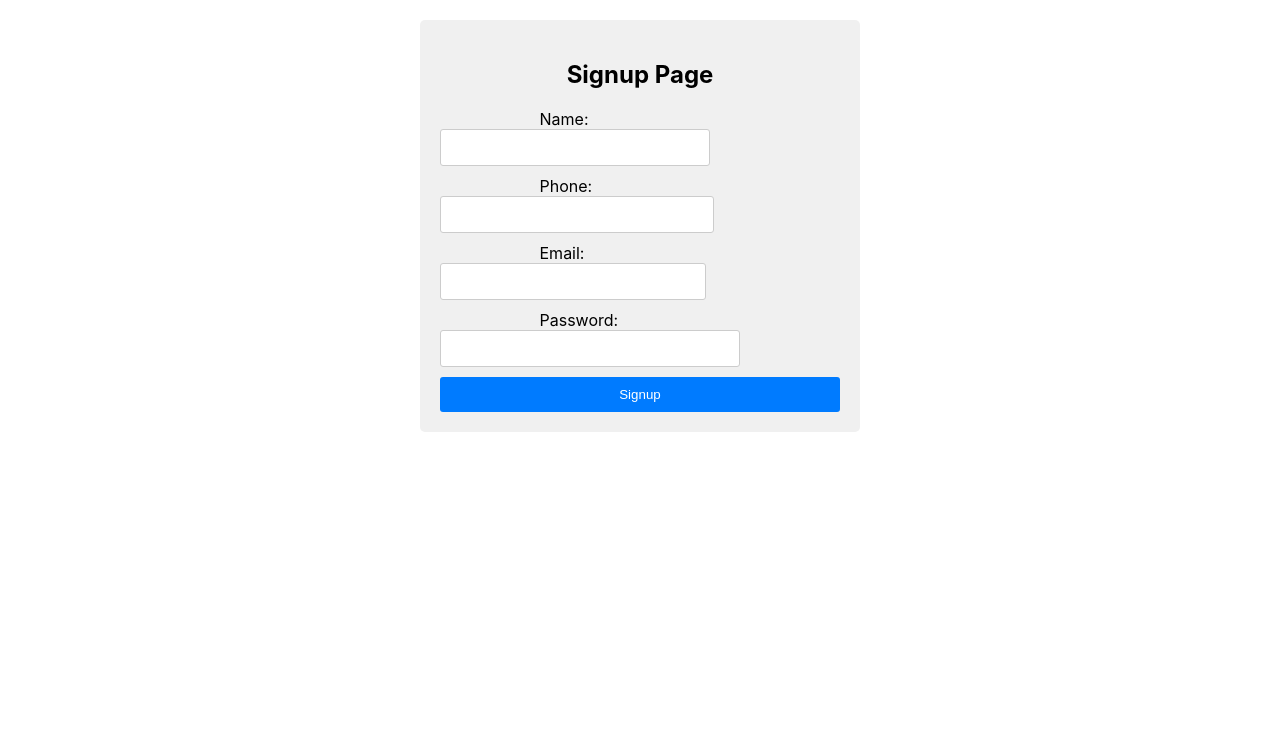
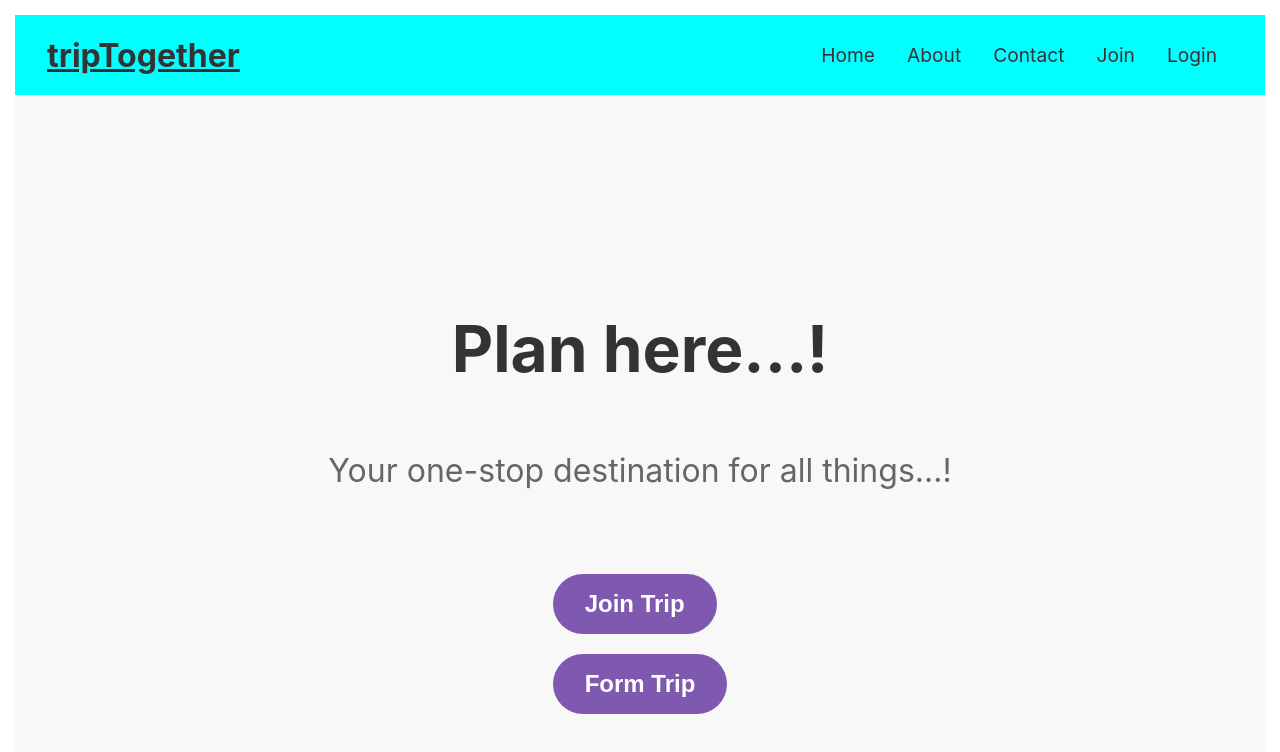
Before and after one commit to Prathamesh180/TripTogether, a React (Create React App) app in the folder frontend/: page /HomePage in a window 1280 px wide. Shown: the top 752 px of the page. Built offline with nearby package versions, Linux system fonts and the light colour scheme.

Commit message:
feat: Rout-mappinge

```diff
--- a/frontend/src/App.css
+++ b/frontend/src/App.css
@@ -1,6 +1,7 @@
 .App {
   text-align: center;
-  margin: 20px;
+  margin: 15px;
+  background-color: aqua;
 }
 
 .App-logo {
@@ -16,7 +17,7 @@
 
 .App-header {
   background-color: #282c34;
-  min-height: 100vh;
+  min-height: 80vh;
   display: flex;
   flex-direction: column;
   align-items: center;
--- a/frontend/src/App.js
+++ b/frontend/src/App.js
@@ -4,17 +4,20 @@ import React from 'react';
 
 import './App.css';
 
-// import Routers from './components/Routers';
+ import Routers from './components/Routers';
 // import HeroSection from './components/HeroSection';
 //import LoginPage from './components/SignupPage';
-import SignupPage from './components/SignupPage.jsx';
+//import SignupPage from './components/SignupPage.jsx';
+import Navbar from './components/Navbar.jsx';
 
 
 
 function App() {
   return (
      <div className="App">
-      <SignupPage/>
+      {/* <SignupPage/> */}
+      <Navbar/>
+      <Routers/>
 
 
      </div>
--- a/frontend/src/components/AboutSection.jsx
+++ b/frontend/src/components/AboutPage.jsx
@@ -19,7 +19,7 @@ const AboutText = styled.p`
   width: 60%;
 `;
 
-function AboutSection() {
+export default function AboutSection() {
   return (
     <About id="/about">
       <Heading>About</Heading>
@@ -31,4 +31,4 @@ function AboutSection() {
   );
 }
 
-export default AboutSection;
+//export default AboutSection;
--- a/frontend/src/components/ContactPage.jsx
+++ b/frontend/src/components/ContactPage.jsx
@@ -1,7 +1,7 @@
 import React, { useState } from 'react';
 import '../styles/ContactPage.css';
 
-const ContactPage = () => {
+ export default function ContactPage()  {
   const [name, setName] = useState('');
   const [email, setEmail] = useState('');
   const [message, setMessage] = useState('');
@@ -56,4 +56,4 @@ const ContactPage = () => {
   );
 };
 
-export default ContactPage;
+//export default ContactPage;
--- a/frontend/src/components/Footer.jsx
+++ b/frontend/src/components/Footer.jsx
@@ -12,7 +12,7 @@ const FooterWrapper = styled.footer`
   }
 `;
 
-function Footer() {
+export default function Footer() {
   return (
     <FooterWrapper>
       <p>&copy; 2023 TripTogether. All rights reserved.</p>
@@ -20,4 +20,4 @@ function Footer() {
   );
 }
 
-export default Footer;
+//export default Footer;
--- a/frontend/src/components/HeroSection.jsx
+++ b/frontend/src/components/HomePage.jsx
@@ -43,7 +43,7 @@ const HeroButton = styled(animated.button)`
   margin: 20px;
 `;
 
-const HeroSection = () => {
+export default function HeroSection() {
   const props = useSpring({
     from: { opacity: 0, transform: 'translateY(-50px)' },
     to: { opacity: 1, transform: 'translateY(0)' },
@@ -66,4 +66,4 @@ const HeroSection = () => {
   );
 };
 
-export default HeroSection;
+//export default HeroSection;
--- a/frontend/src/components/LoginPage.jsx
+++ b/frontend/src/components/LoginPage.jsx
@@ -2,7 +2,7 @@ import React, { useState } from "react";
 import { CSSTransition } from "react-transition-group";
 import "../styles/LoginPage.css"; // Import the CSS file for styling
 
-function LoginPage() {
+export default function LoginPage() {
   const [email, setEmail] = useState("");
   const [password, setPassword] = useState("");
   const [loggedIn, setLoggedIn] = useState(false);
@@ -52,4 +52,4 @@ function LoginPage() {
   );
 }
 
-export default LoginPage;
+//export default LoginPage;
--- a/frontend/src/components/Navbar.jsx
+++ b/frontend/src/components/Navbar.jsx
@@ -33,35 +33,31 @@ const NavLink = styled.a`
   }
 `;
 
-function Navbar() {
+export default function Navbar() {
   return (
     <Nav>
       <Logo href="#"> tripTogether</Logo>
       <NavLinks>
         <NavItem>
-          <NavLink to="/post">Post</NavLink>
+          <NavLink href="/HomePage">Home</NavLink>
         </NavItem>
         <NavItem>
-          <NavLink to="/about">About</NavLink>
+          <NavLink href="/AboutPage">About</NavLink>
         </NavItem>
-        {/* <NavItem>
-          <NavLink href="#services">Services</NavLink>
-        </NavItem> */}
+
         <NavItem>
-          <NavLink to="/contact">Contact</NavLink>
+          <NavLink href="/ContactPage">Contact</NavLink>
         </NavItem>
         <NavItem>
-          <NavLink to="/signup">Join</NavLink>
+          <NavLink href="/SignupPage">Join</NavLink>
         </NavItem>
         <NavItem>
-          <NavLink to="/login">Login</NavLink>
+          <NavLink href="/LoginPage">Login</NavLink>
         </NavItem>
-        {/* <NavItem>
-          <NavLink href="#weather">Weather</NavLink>
-        </NavItem> */}
+
       </NavLinks>
     </Nav>
   );
 }
 
-export default Navbar;
+//export default Navbar;
--- a/frontend/src/components/Routers.jsx
+++ b/frontend/src/components/Routers.jsx
@@ -1,8 +1,8 @@
 import { BrowserRouter as Router, Routes, Route } from "react-router-dom";
 //import { Link } from "react-router-dom";
 
-
-//import HeroSection from "./HeroSection";
+import AboutPage from "./AboutPage";
+import HomePage from "./HomePage";
 import ContactPage from "./ContactPage";
 import SignupPage from "./SignupPage";
 import LoginPage from "./LoginPage";
@@ -15,12 +15,14 @@ export default function RouterPage() {
 
       <Router>
         <Routes>
-          {/* //<Route path="/" exact element={<HeroSection />} /> */}
+          <Route path="/AboutPage" exact element={<AboutPage />} />
 
-          <Route path="/Contact" exact element={<ContactPage />} />
+          <Route path="/HomePage" exact element={<HomePage />} />
 
-          <Route path="/signup" exact element={<SignupPage />} />
-          <Route path="/login" exact element={<LoginPage />} />
+          <Route path="/ContactPage" exact element={<ContactPage />} />
+
+          <Route path="/SignupPage" exact element={<SignupPage />} />
+          <Route path="/LoginPage" exact element={<LoginPage />} />
 
 
 
--- a/frontend/src/components/SignupPage.jsx
+++ b/frontend/src/components/SignupPage.jsx
@@ -1,7 +1,7 @@
 import React, { useState } from "react";
 import "../styles/SignupPage.css"; // Import the CSS file for styling
 
-function SignupPage() {
+export default function SignupPage() {
   const [name, setName] = useState("");
   const [phone, setPhone] = useState("");
   const [email, setEmail] = useState("");
@@ -95,4 +95,4 @@ function SignupPage() {
   );
 }
 
-export default SignupPage;
+//export default SignupPage;
```
